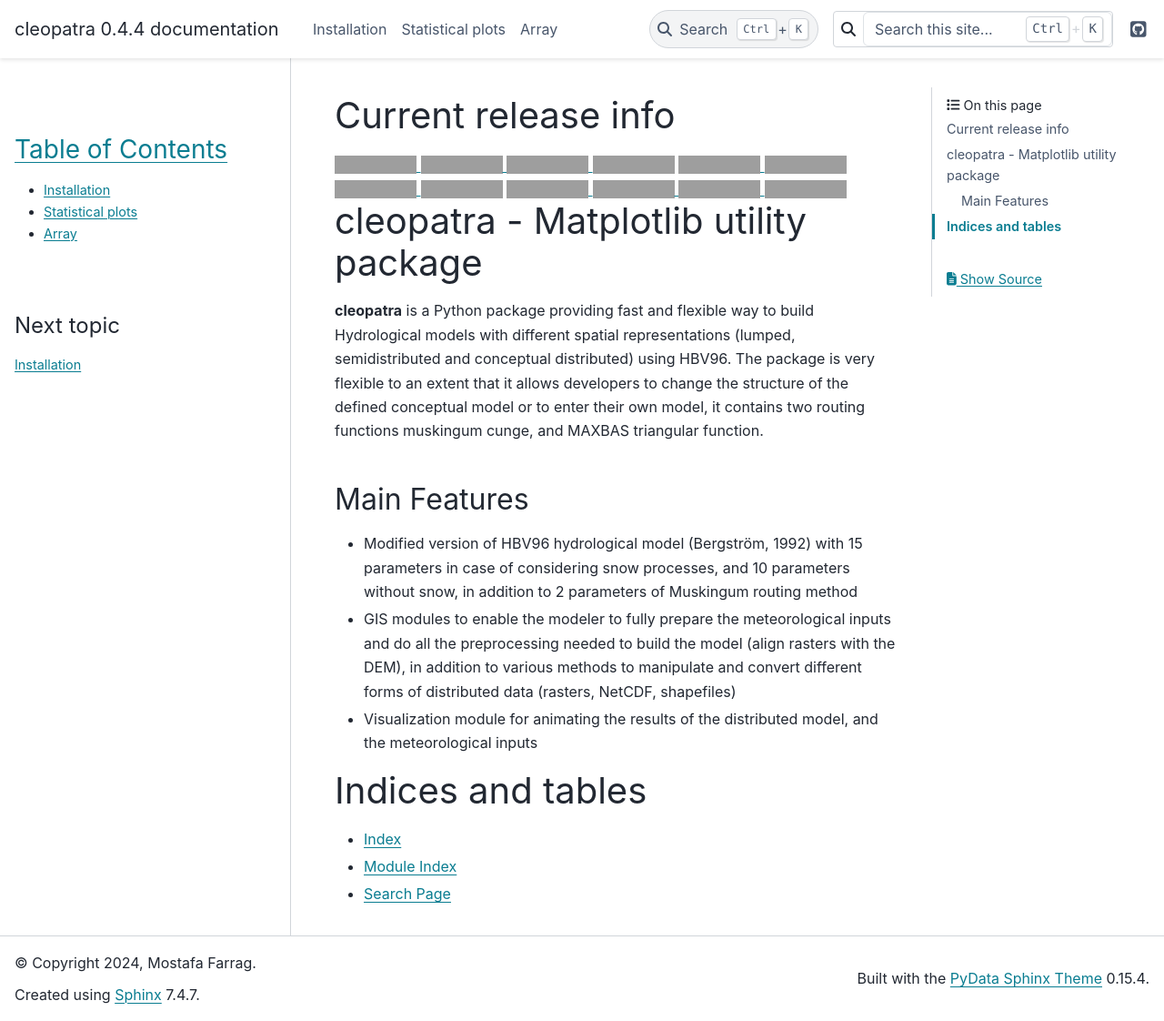
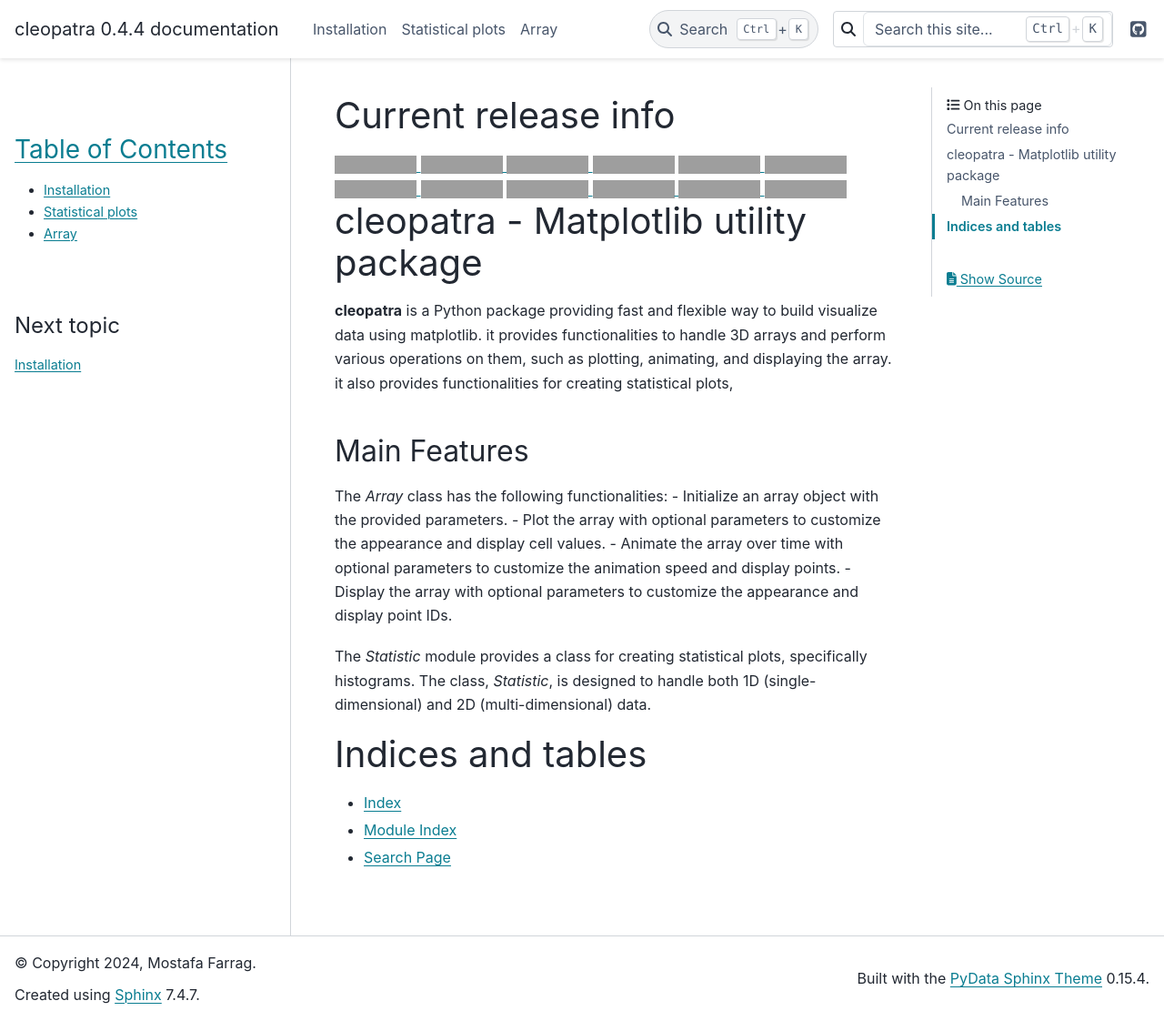
Before and after one commit to Serapieum-of-alex/cleopatra, a Sphinx documentation site: the page built from docs/source/index.rst, in a window 1280 px wide and 1122 px high, cut to the strip 0-1122 px from the top of the window. Shown: the whole strip at 91% size. Built offline with Sphinx 7.4.7 and the PyData theme 0.15.4, drawn with Linux system fonts in a browser that asks for light colours; grey boxes are pictures that could not be loaded.

Commit message:
update the package description

```diff
--- a/docs/source/index.rst
+++ b/docs/source/index.rst
@@ -56,20 +56,21 @@
 =====================================================================
 
 
-**cleopatra** is a Python package providing fast and flexible way to build Hydrological models with different spatial
-representations (lumped, semidistributed and conceptual distributed) using HBV96.
-The package is very flexible to an extent that it allows developers to change the structure of the defined conceptual model or to enter
-their own model, it contains two routing functions muskingum cunge, and MAXBAS triangular function.
+**cleopatra** is a Python package providing fast and flexible way to build visualize data using matplotlib. it
+provides functionalities to handle 3D arrays and perform various operations on them,
+such as plotting, animating, and displaying the array. it also provides functionalities for creating statistical plots,
 
 
 Main Features
 -------------
-- Modified version of HBV96 hydrological model (Bergström, 1992) with 15 parameters in case of considering
-  snow processes, and 10 parameters without snow, in addition to 2 parameters of Muskingum routing method
-- GIS modules to enable the modeler to fully prepare the meteorological inputs and do all the preprocessing
-  needed to build the model (align rasters with the DEM), in addition to various methods to manipulate and
-  convert different forms of distributed data (rasters, NetCDF, shapefiles)
-- Visualization module for animating the results of the distributed model, and the meteorological inputs
+The `Array` class has the following functionalities:
+- Initialize an array object with the provided parameters.
+- Plot the array with optional parameters to customize the appearance and display cell values.
+- Animate the array over time with optional parameters to customize the animation speed and display points.
+- Display the array with optional parameters to customize the appearance and display point IDs.
+
+The `Statistic` module provides a class for creating statistical plots, specifically histograms. The class, `Statistic`,
+is designed to handle both 1D (single-dimensional) and 2D (multi-dimensional) data.
 
 
 .. toctree::
```
